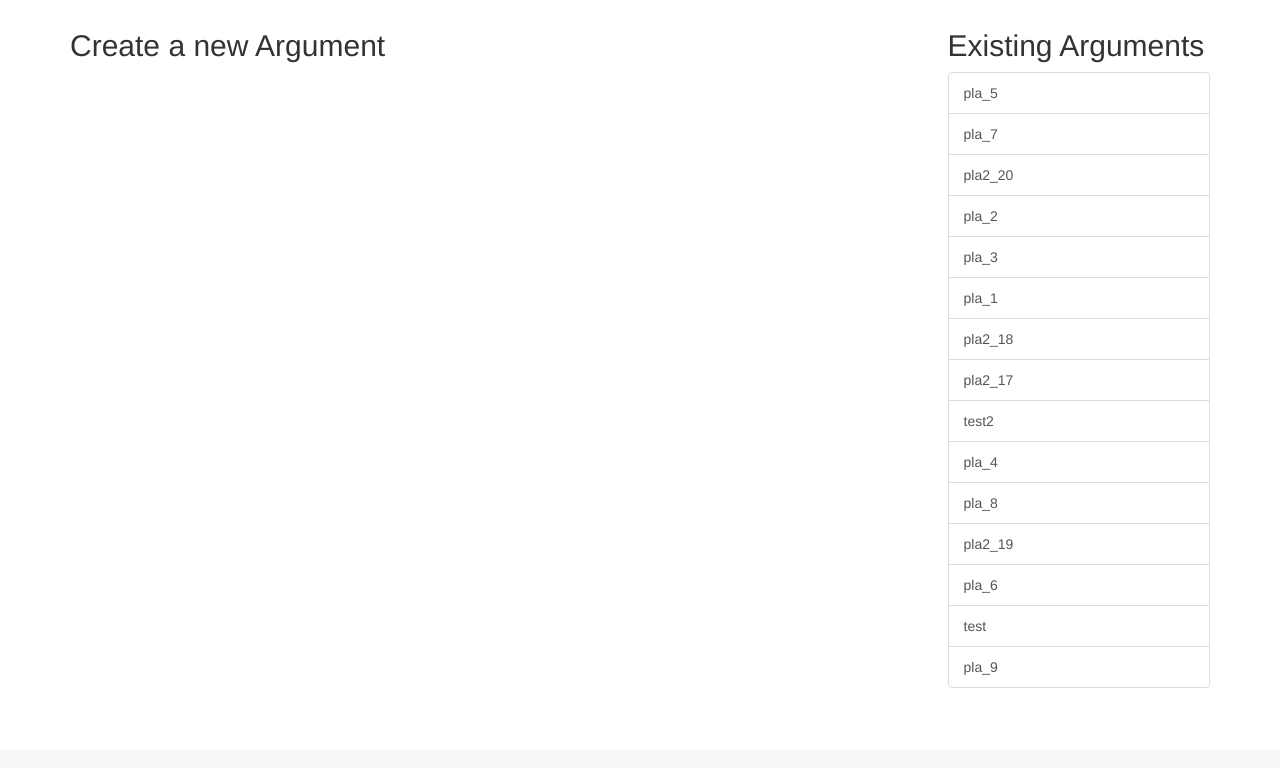
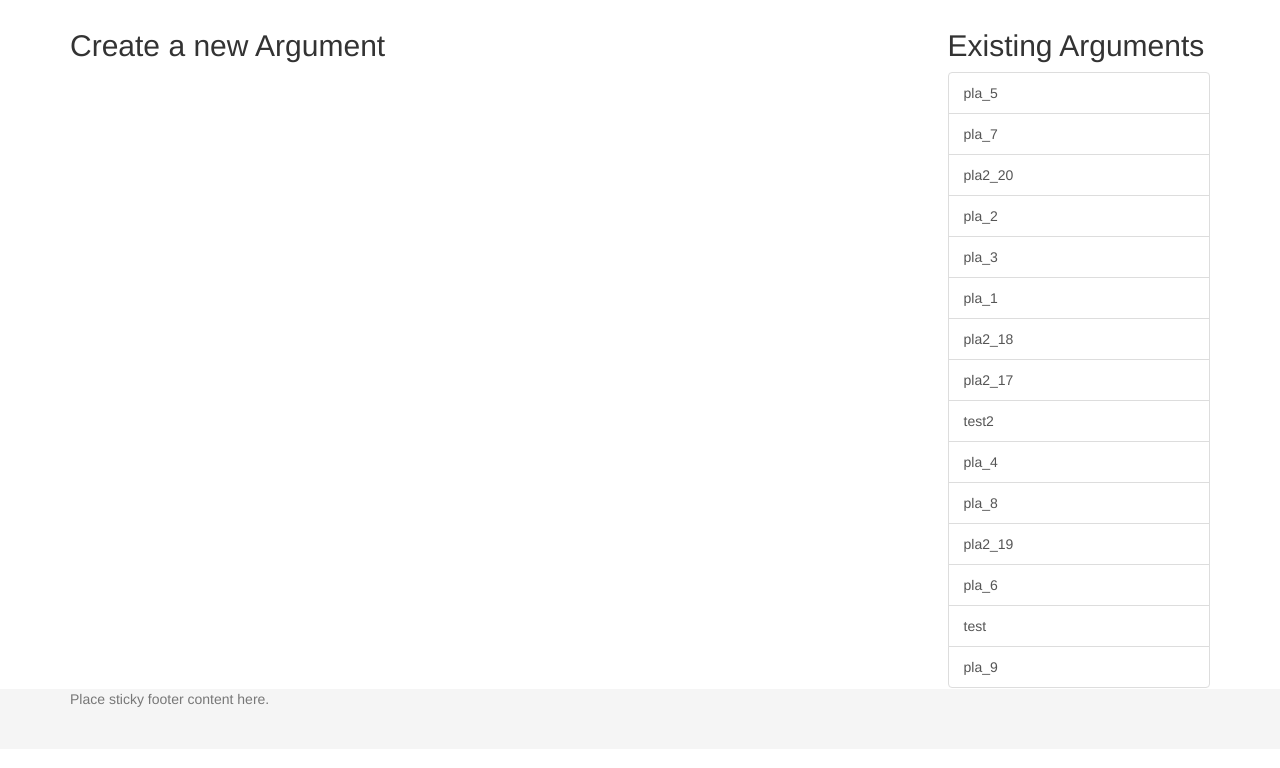
Before and after one commit to Bram-Hub/DP-Visuals, a Flask app: page / in a window 1280 px wide. Shown: the part 51-819 px from the top of the page. Before the commit the page ends 739 px from the top, so only its background shows below. Run offline with Flask 2, Linux system fonts and the light colour scheme; some libraries are stand-ins or nearby versions.

Commit message:
added default footer

```diff
--- a/templates/argument.html
+++ b/templates/argument.html
@@ -3,6 +3,7 @@
 {% block title %}Davis Putnam{% endblock %}
 
 {% block links %}
+
 {% endblock %}
 
 {% block body %}
--- a/templates/layout.html
+++ b/templates/layout.html
@@ -4,7 +4,20 @@
     <title>{% block title %}{% endblock %}</title>
     <link rel="stylesheet" href="https://maxcdn.bootstrapcdn.com/bootstrap/3.3.5/css/bootstrap.min.css">
     <style>
-    .container {min-width: 75%; display: block;}
+      .container {min-width: 75%; display: block;}
+      .footer {
+        height: 60px;
+        background-color: #f5f5f5;
+      }
+      /* Wrapper for page content to push down footer */
+      .wrap {
+        min-height: 100%;
+        height: auto;
+        /* Negative indent footer by its height */
+        margin: 0 auto -60px;
+        /* Pad bottom by footer height */
+        padding: 0 0 60px;
+      }
     </style>
     {% block links %}{% endblock %}
   </head>
@@ -54,7 +67,15 @@
       {% endwith %}
     {% endblock %}
 
+    <div class="wrap">
     {% block body %}{% endblock %}
+  </div>
+
+    <footer class="footer navbar-fixed-bottom">
+      <div class="container">
+        <p class="text-muted">Place sticky footer content here.</p>
+      </div>
+    </footer>
 
     <!-- Bootstrap core JavaScript
     ================================================== -->
```
